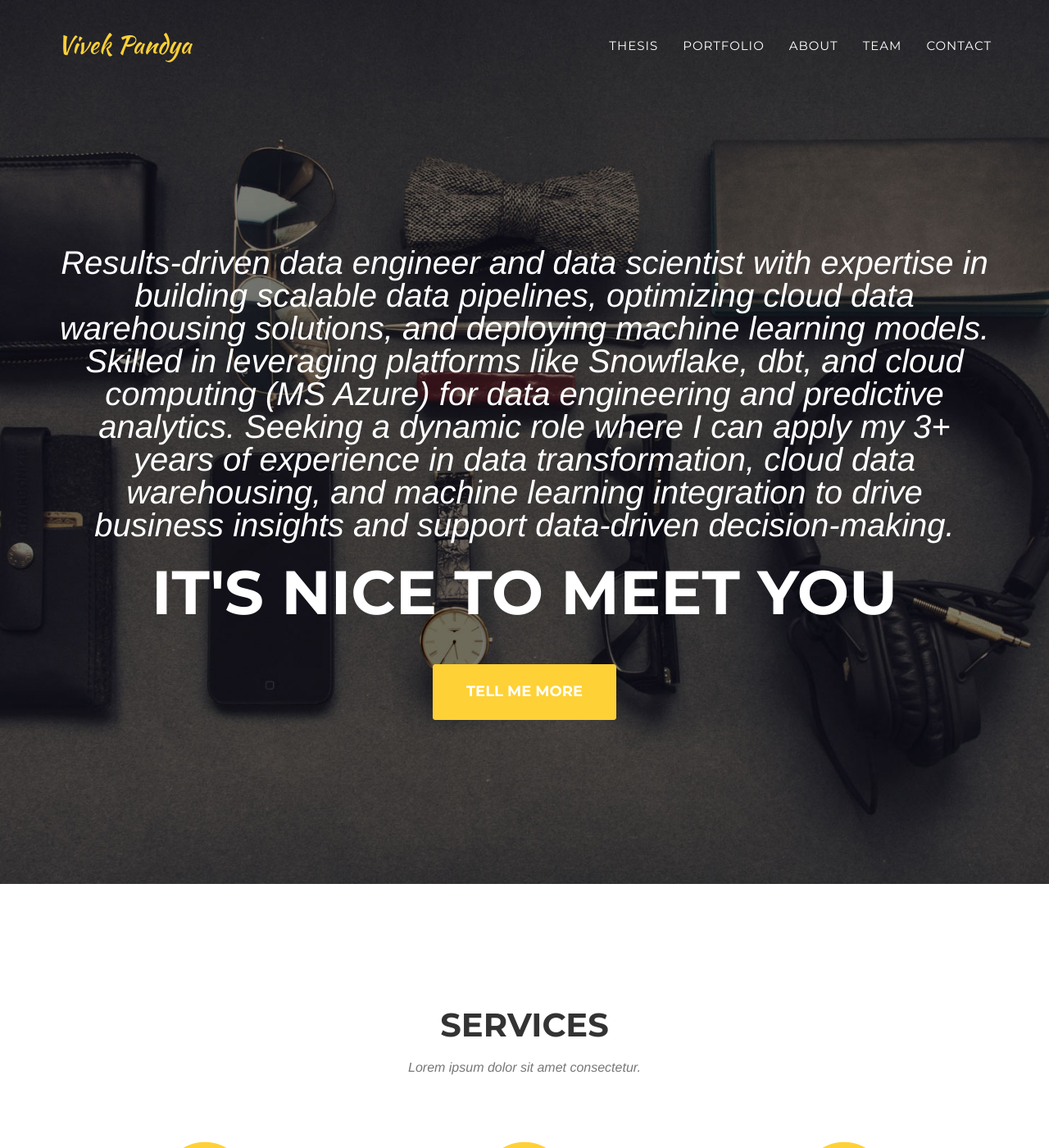
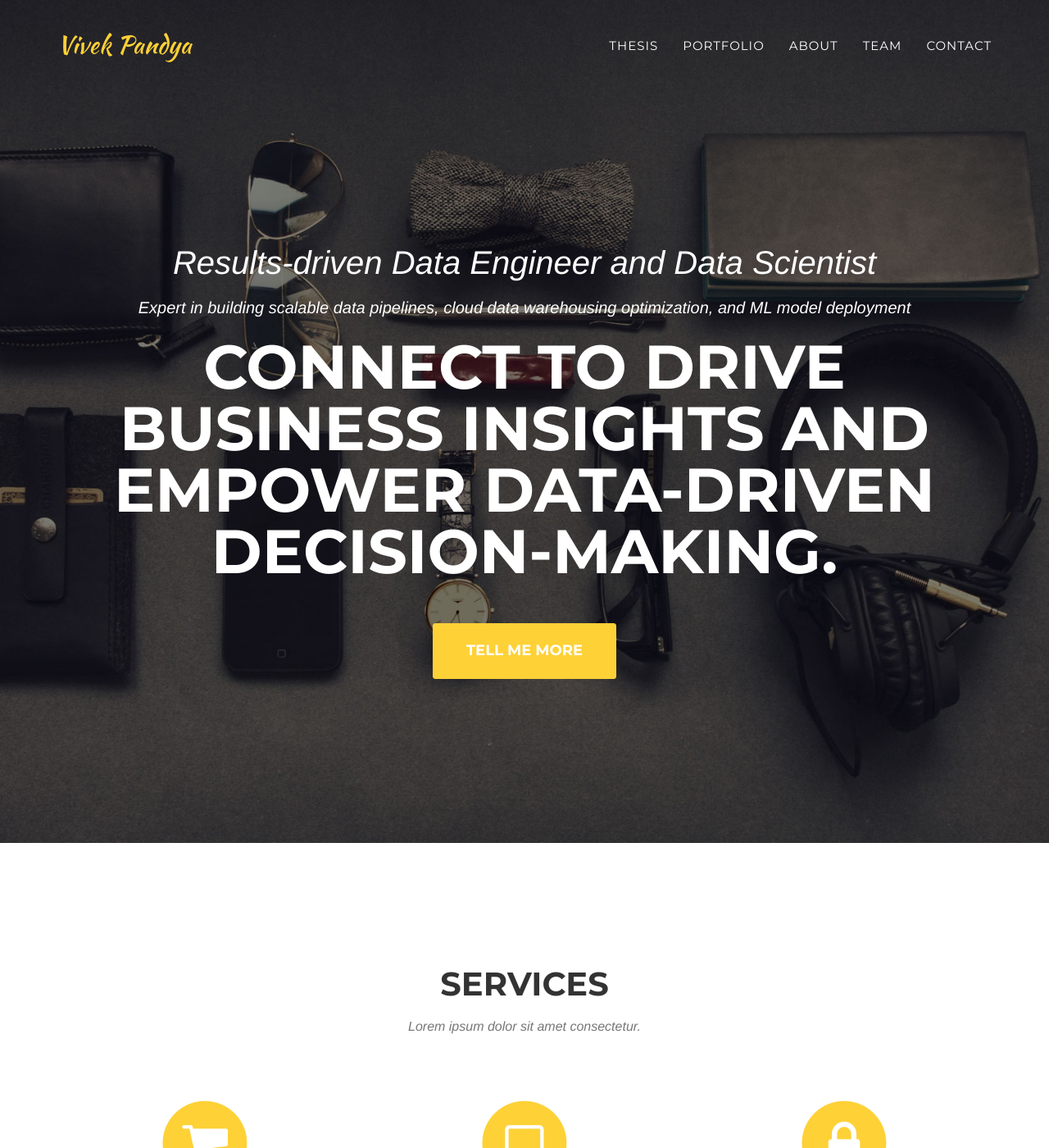
Before and after one commit to vivekp1705/vivekpandya, a Jekyll site: the page built from index.html, in a window 1280 px wide and 1400 px high. Shown: the whole window at 82% size. Built offline with Jekyll 4.4.1, drawn with Linux system fonts in a browser that asks for light colours; some web fonts are replaced.

Commit message:
fixed fonts

```diff
--- a/_includes/header.html
+++ b/_includes/header.html
@@ -44,8 +44,9 @@
     <header>
         <div class="container">
             <div class="intro-text">
-                <div class="intro-lead-in">Results-driven data engineer and data scientist with expertise in building scalable data pipelines, optimizing cloud data warehousing solutions, and deploying machine learning models. Skilled in leveraging platforms like Snowflake, dbt, and cloud computing (MS Azure) for data engineering and predictive analytics. Seeking a dynamic role where I can apply my 3+ years of experience in data transformation, cloud data warehousing, and machine learning integration to drive business insights and support data-driven decision-making. </div>
-                <div class="intro-heading">It's Nice To Meet You</div>
+                <div class="intro-lead-in">Results-driven Data Engineer and Data Scientist </div>
+                <p class="tagline">Expert in building scalable data pipelines, cloud data warehousing optimization, and ML model deployment</p> </p>
+                <div class="intro-heading">Connect to drive business insights and empower data-driven decision-making.</div>
                 <a href="#services" class="page-scroll btn btn-xl">Tell Me More</a>
             </div>
         </div>
```
Also changed, not shown: _includes/css/agency.css (+8 -0 lines).
